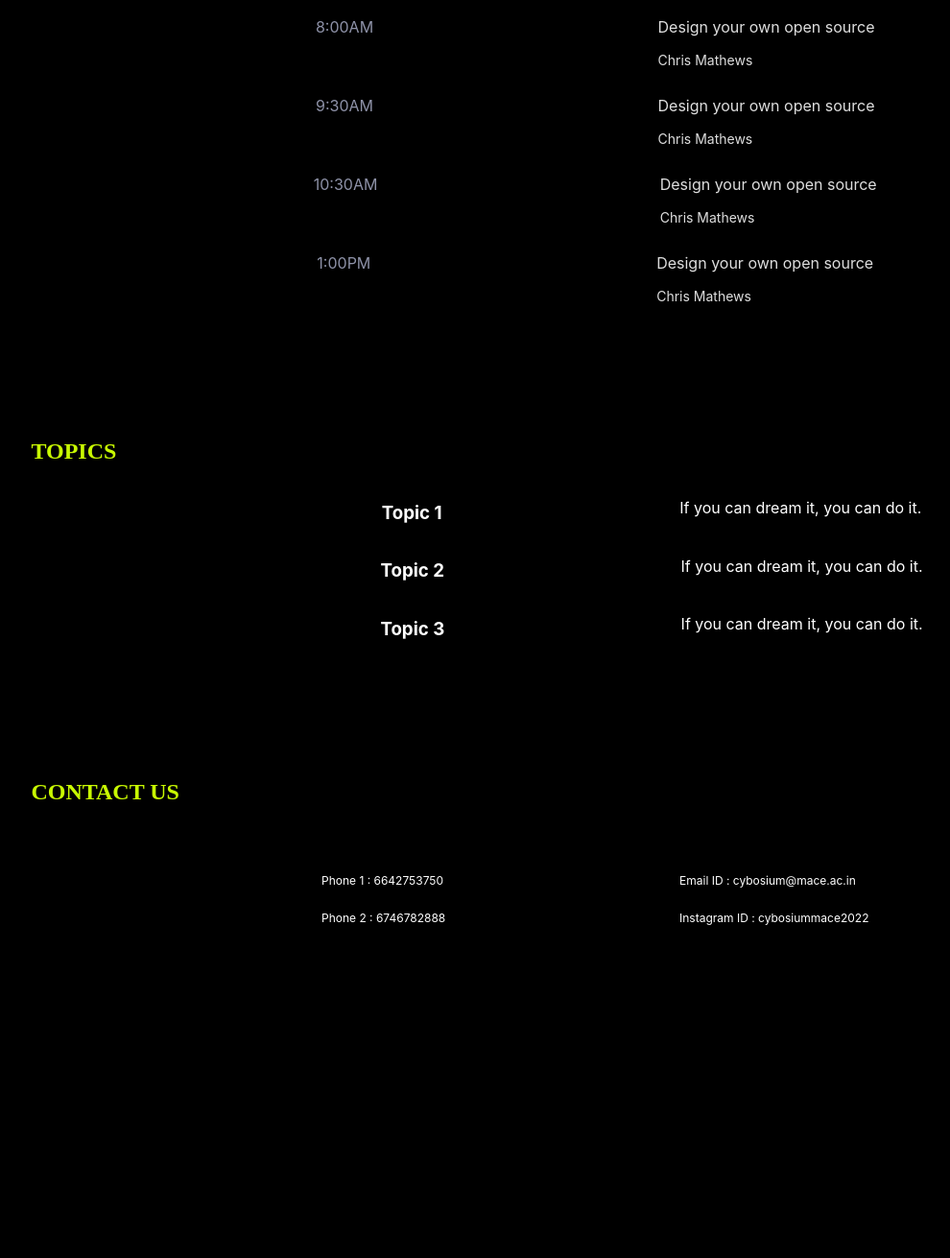
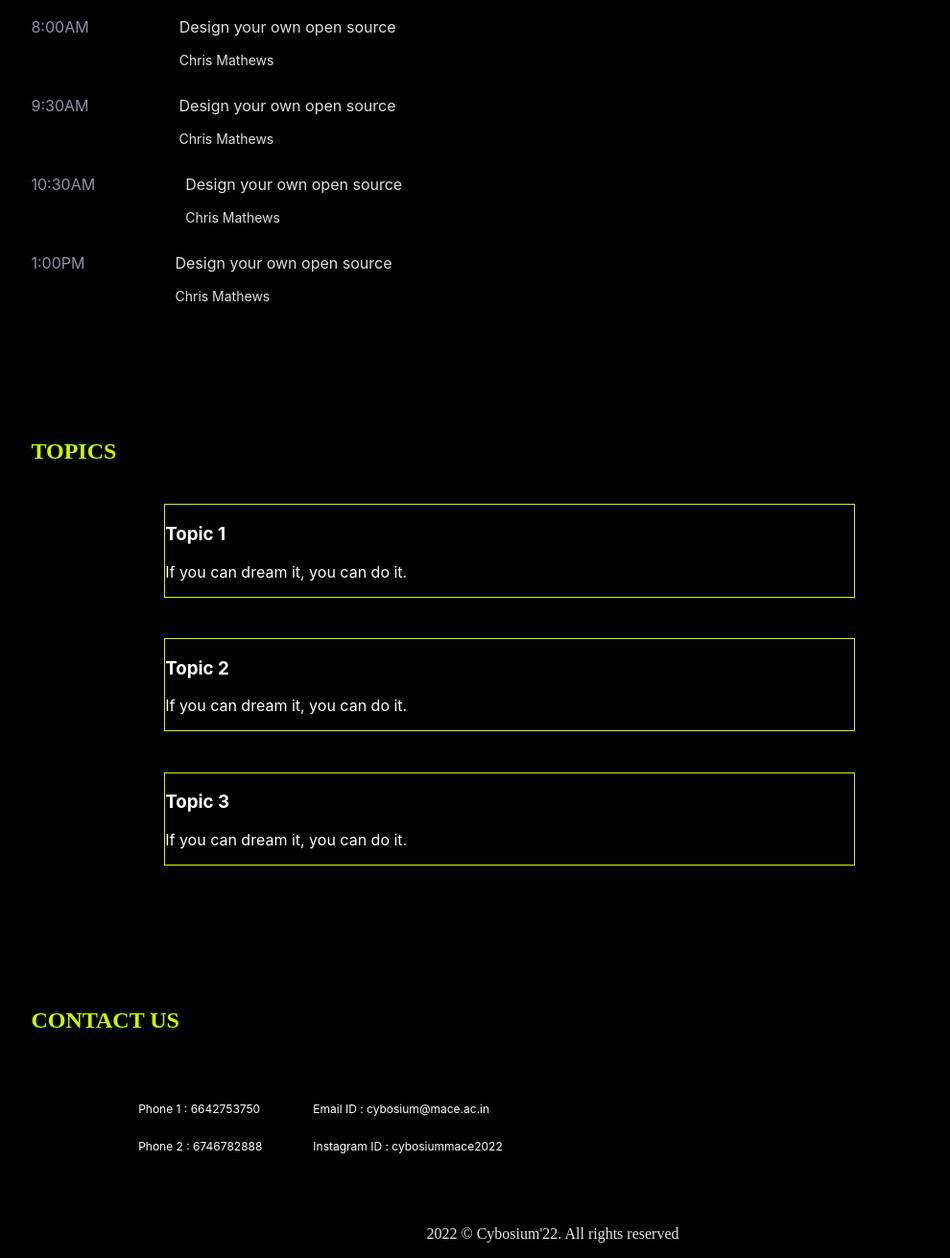
Before and after one commit to naeema-19/Cybosium, a plain HTML site: page index.html in a window 1280 px wide. Shown: the part 1084-2395 px from the top of the page at 96% size, without its empty margins (64-1054 px from the left). Before the commit the page ends 2118 px from the top, so only its background shows below. Drawn offline with Linux system fonts and the light colour scheme.

Commit message:
final edits

```diff
--- a/index.html
+++ b/index.html
@@ -156,6 +156,12 @@
             </footer>
         </section>
 
+        <section class="copyright">
+            <div class="cont">
+                <p>2022 © Cybosium'22. All rights reserved</p>
+            </div>
+        </section>
+
     </div>
 </body>
 
--- a/static/css/style.css
+++ b/static/css/style.css
@@ -21,7 +21,7 @@ header {
 }
 
 .navbar .workshop a {
-    color: #ffffff;
+    color: #C8F902;
     text-decoration: none;
     font-size: 20px;
     font-family: 'Inter';
@@ -32,9 +32,9 @@ header {
     width: 2%;
 }
 
-.navbar .workshop span {
+/* .navbar .workshop span {
     color: #C8F902;
-}
+} */
 
 
 .navbar .sections {
@@ -129,7 +129,7 @@ header {
 .schedule .timing .content {
     display: flex;
     flex-direction: row;
-    justify-content: space-evenly;
+    justify-content: flex-start;
 }
 
 .schedule .timing .content .time p {
@@ -159,6 +159,10 @@ header {
     color: #DEDEDE;
 }
 
+.schedule .timing .content .prgm{
+    margin-left: 8%;
+}
+
 
 /* Topics */
 
@@ -179,13 +183,15 @@ header {
     margin-left: 10%;
 }
 
-.topics .main-topic .top {
-    display: flex;
-    flex-direction: row;
-    justify-content: space-evenly;
+.topics .main-topic .top{
+    border-style: solid;
+    border-width: thin;
+    border-color: #C8F902;
+    margin: 2%;
+    margin-right: 30%;
 }
 
-.topics .main-topic p {
+.topics .main-topic .top p {
     font-family: 'Inter';
     font-style: normal;
     font-weight: 400;
@@ -217,13 +223,14 @@ header {
 .foot .contact-main {
     display: flex;
     flex-direction: row;
-    justify-content: space-evenly;
+    justify-content: flex-start;
     margin: 5%;
 }
 
 .foot .contact-main .contact-a {
     display: flex;
     flex-direction: column;
+    margin-left: 5%;
 }
 
 .foot .contact-main .contact-a p {
@@ -233,5 +240,15 @@ header {
     font-size: 12px;
     line-height: 15px;
     color: #FFFFFF;
+}
 
+
+
+/* Copyright */
+.copyright{
+    margin-top: 5%;
 }
+.copyright .cont p {
+    color: #e6e7ed;
+    text-align: center;
+}
```
